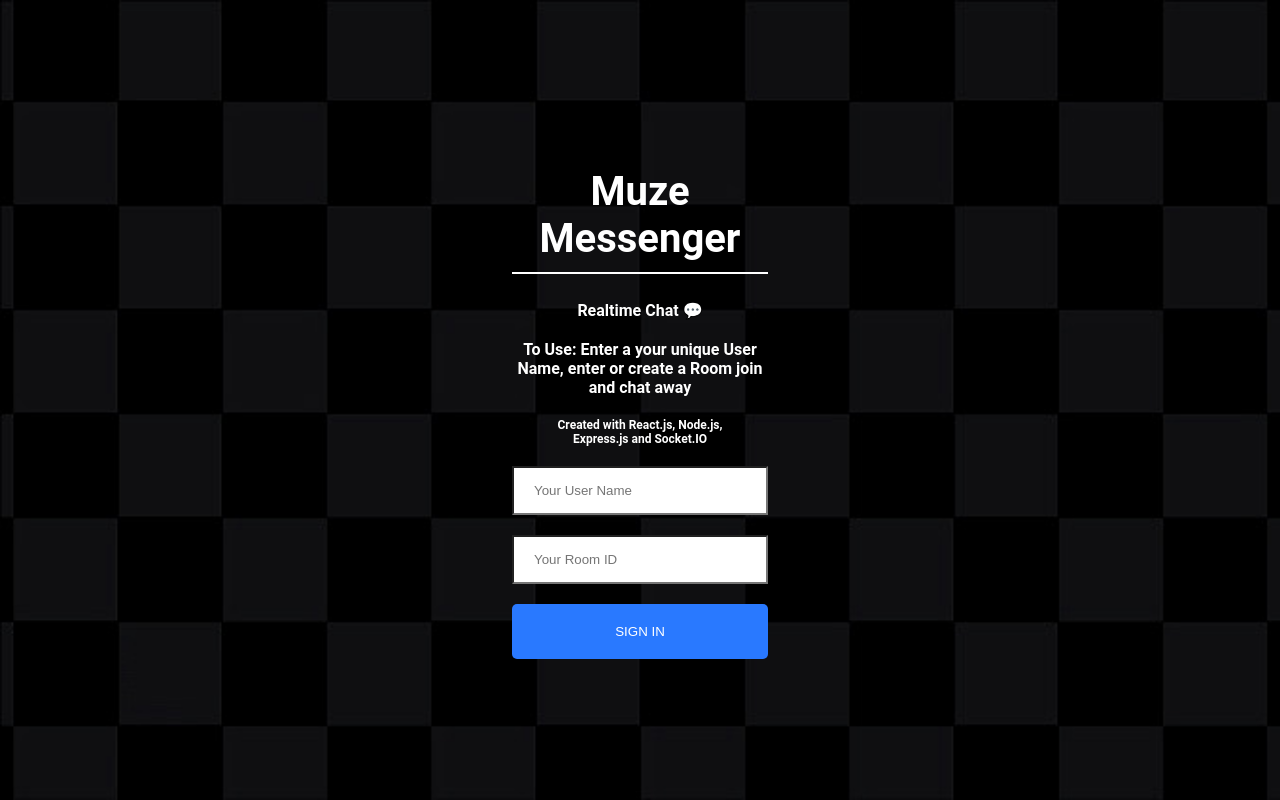
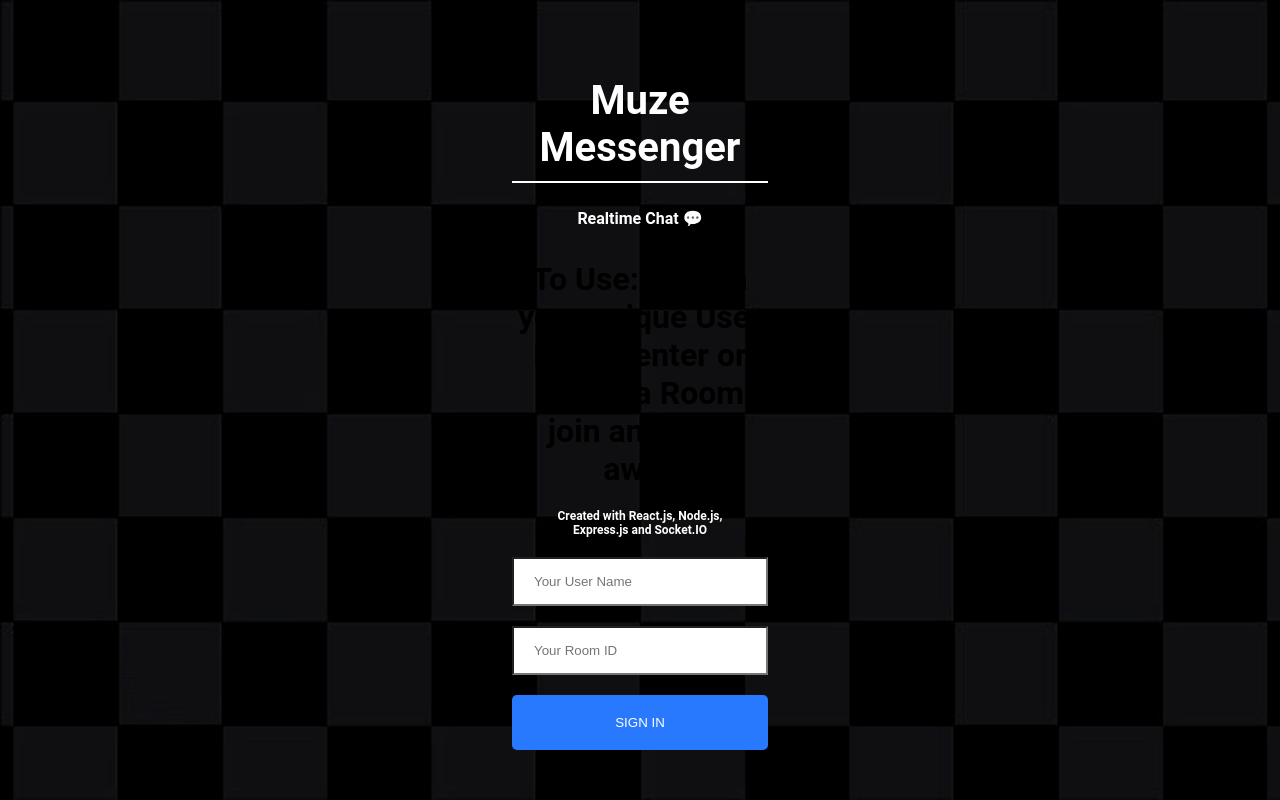
Before and after one commit to miadugas/Muze-Messenger, a React (Create React App) app in the folder client/: page / in a window 1280 px wide. Built offline with nearby package versions, Linux system fonts and the light colour scheme.

Commit message:
react-chat

```diff
--- a/client/src/components/Join/Join.js
+++ b/client/src/components/Join/Join.js
@@ -14,7 +14,7 @@
       <div className="joinInnerContainer">
         <h1 className="heading">Muze Messenger</h1>
         <h1 className="heading2">Realtime Chat <span role="img" aria-label="emoji">💬</span></h1>
-        <h1 className="heading2">To Use: Enter a your unique User Name, enter or create a Room join and chat away</h1>
+        <h1 className="heading4">To Use: Enter a your unique User Name, enter or create a Room join and chat away</h1>
         <h2 className="heading3">Created with React.js, Node.js, <br/>Express.js and Socket.IO</h2>
         <div>
           <input placeholder="Your User Name" className="joinInput" type="text" onChange={(event) => setName(event.target.value)} />
```
